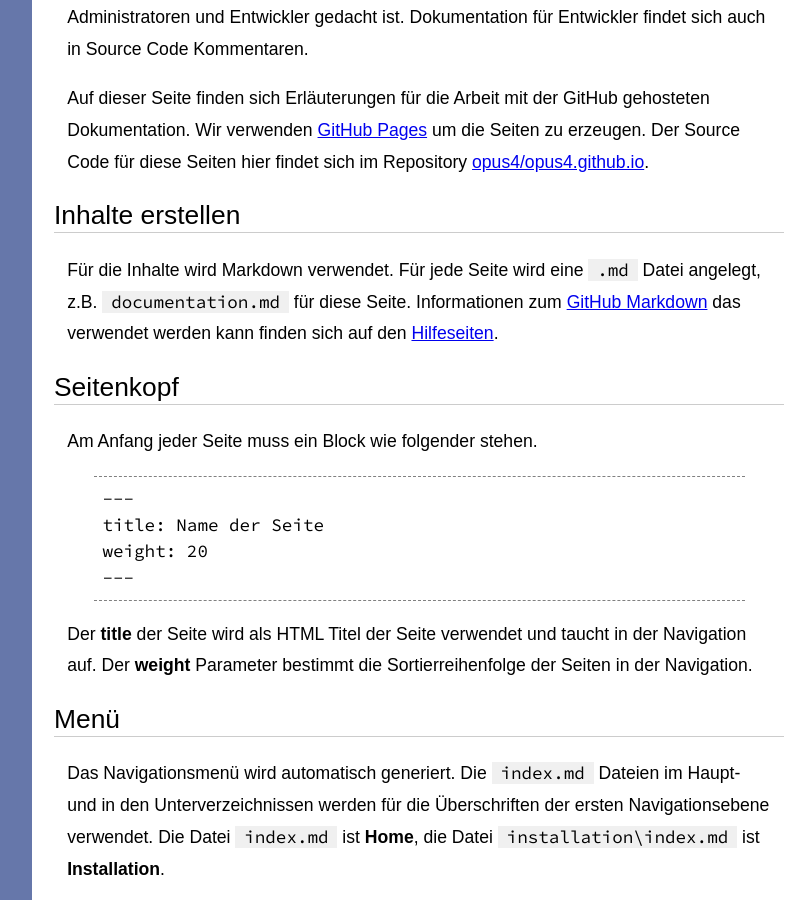
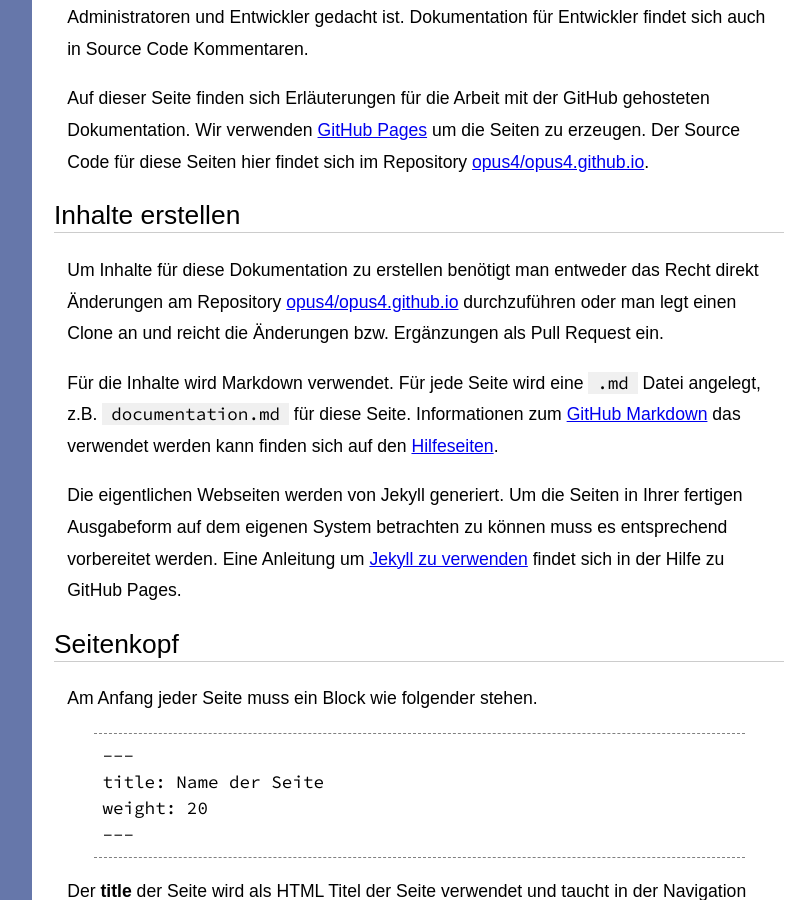
Before and after one commit to OPUS4/opus4.github.io, a Jekyll site: the page built from development/documentation.md, in a window 1280 px wide and 900 px high, scrolled down 346 px. Shown: the whole window, without its empty margins (224-1024 px from the left). Built offline with Jekyll 4.4.1, drawn with Linux system fonts in a browser that asks for light colours.

Commit message:
#2 - Verweis auf die Anleitung, um Jekyll zu installieren.

```diff
--- a/development/documentation.md
+++ b/development/documentation.md
@@ -20,10 +20,19 @@ Repository [opus4/opus4.github.io](https://github.com/opus4/opus4.github.io).
 
 ## Inhalte erstellen
 
+Um Inhalte für diese Dokumentation zu erstellen benötigt man entweder das Recht direkt Änderungen am Repository
+[opus4/opus4.github.io](https://github.com/opus4/opus4.github.io) durchzuführen oder man legt einen Clone an und reicht
+die Änderungen bzw. Ergänzungen als Pull Request ein.
+
 Für die Inhalte wird Markdown verwendet. Für jede Seite wird eine `.md` Datei angelegt, z.B. `documentation.md` für
 diese Seite. Informationen zum
 [GitHub Markdown](https://help.github.com/articles/github-flavored-markdown/) das verwendet werden kann finden sich
 auf den [Hilfeseiten](https://help.github.com/).
+
+Die eigentlichen Webseiten werden von Jekyll generiert. Um die Seiten in Ihrer fertigen Ausgabeform auf
+dem eigenen System betrachten zu können muss es entsprechend vorbereitet werden. Eine Anleitung um
+[Jekyll zu verwenden](https://help.github.com/articles/using-jekyll-with-pages/)
+findet sich in der Hilfe zu GitHub Pages.
 
 ## Seitenkopf
 
```
